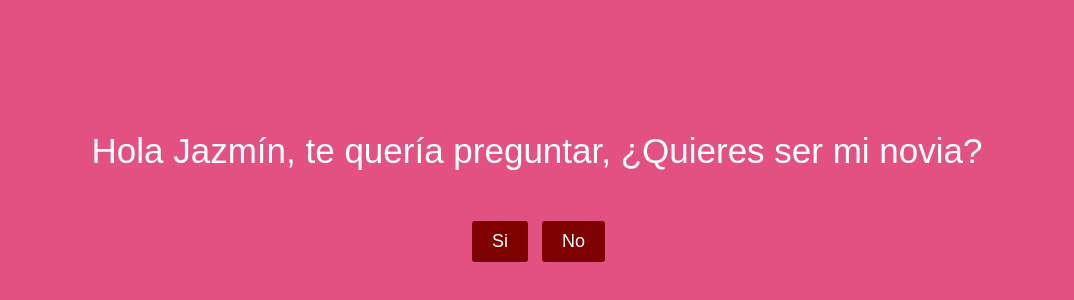
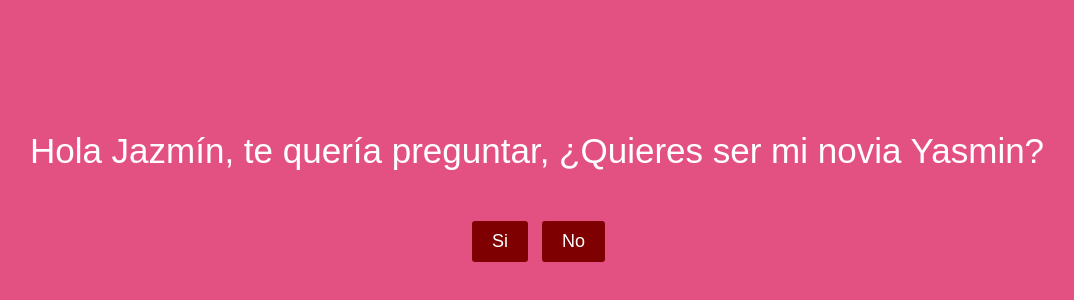
Before and after one commit to Xableo/TE_AMO, a plain HTML site: page index.html in a window 1280 px wide. Shown: the part 224-524 px from the top of the page, without its empty margins (103-1177 px from the left). Drawn offline with Linux system fonts and the light colour scheme.

Commit message:
Update index.html

```diff
--- a/index.html
+++ b/index.html
@@ -11,7 +11,7 @@
 <body>
     <div class="container">
         <div class="title">
-            Hola Jazmín, te quería preguntar, ¿Quieres ser mi novia?
+            Hola Jazmín, te quería preguntar, ¿Quieres ser mi novia Yasmin?
         </div>
 
         <div class="buttons">
```
